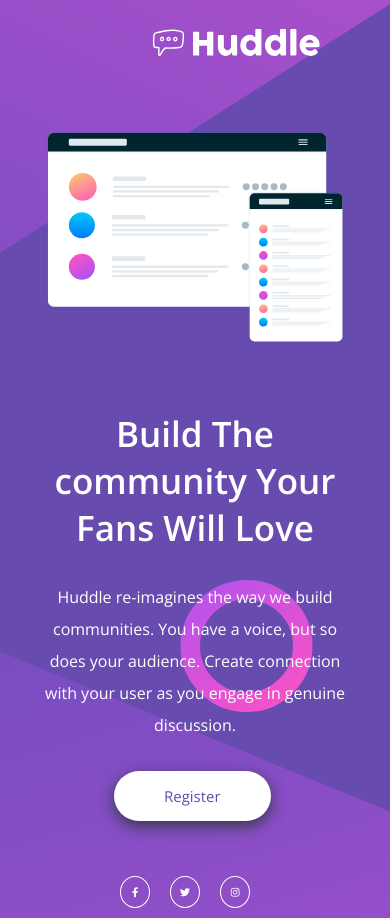
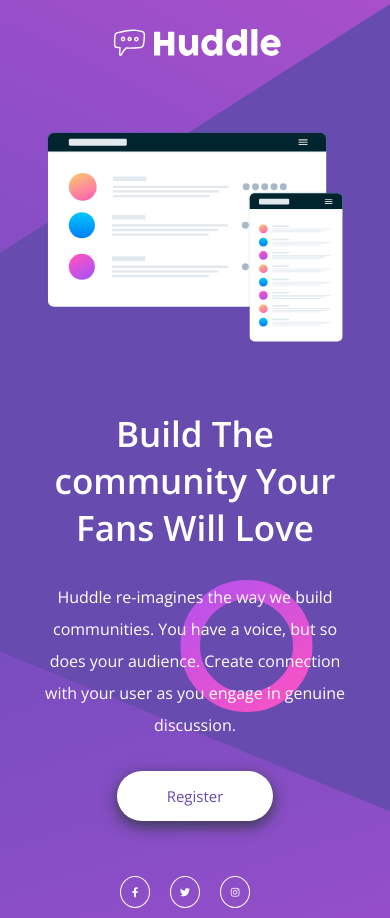
Before and after one commit to santos-JP/huddle-landing-page, a plain HTML site: page index.html in a window 390 px wide. Drawn offline with nearby package versions, Linux system fonts and the light colour scheme.

Commit message:
arrumando de novo o responsive

```diff
--- a/src/css/responsive.css
+++ b/src/css/responsive.css
@@ -10,15 +10,16 @@
         align-items: center;
     }
 
-    .logo {
-        margin-left: 20%;
-    }
-
     .container {
         display: flex;
         flex-direction: column;
         align-content: center;
         text-align: center;
+        justify-content: center;
+    }
+
+    .container .info .btn-register {
+        margin: 0 auto;
     }
 
     .container .imagem-principal img {
@@ -26,6 +27,6 @@
     }
 
     .container .info .btn-register {
-        margin-left: 23%;
+        /* margin-left: 23%; */
     }
 }
```
Also changed, not shown: index.html (+1 -1 lines).
